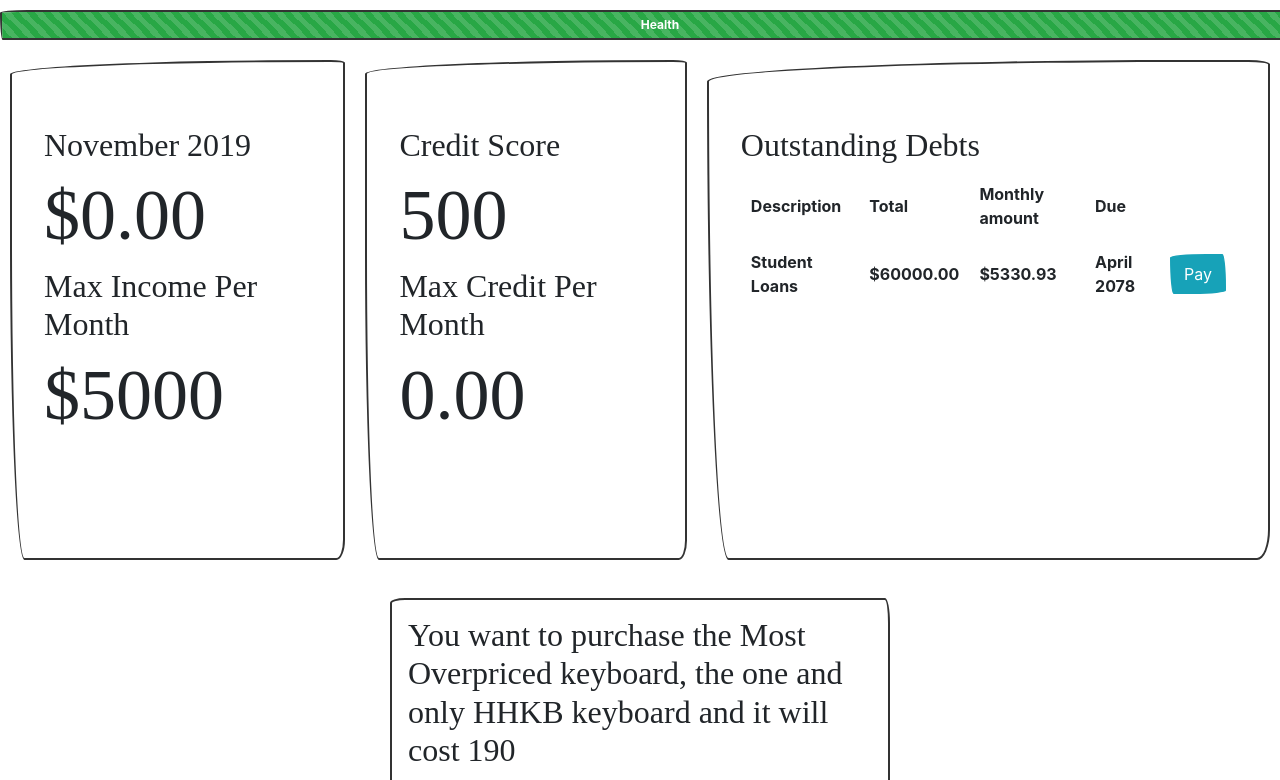
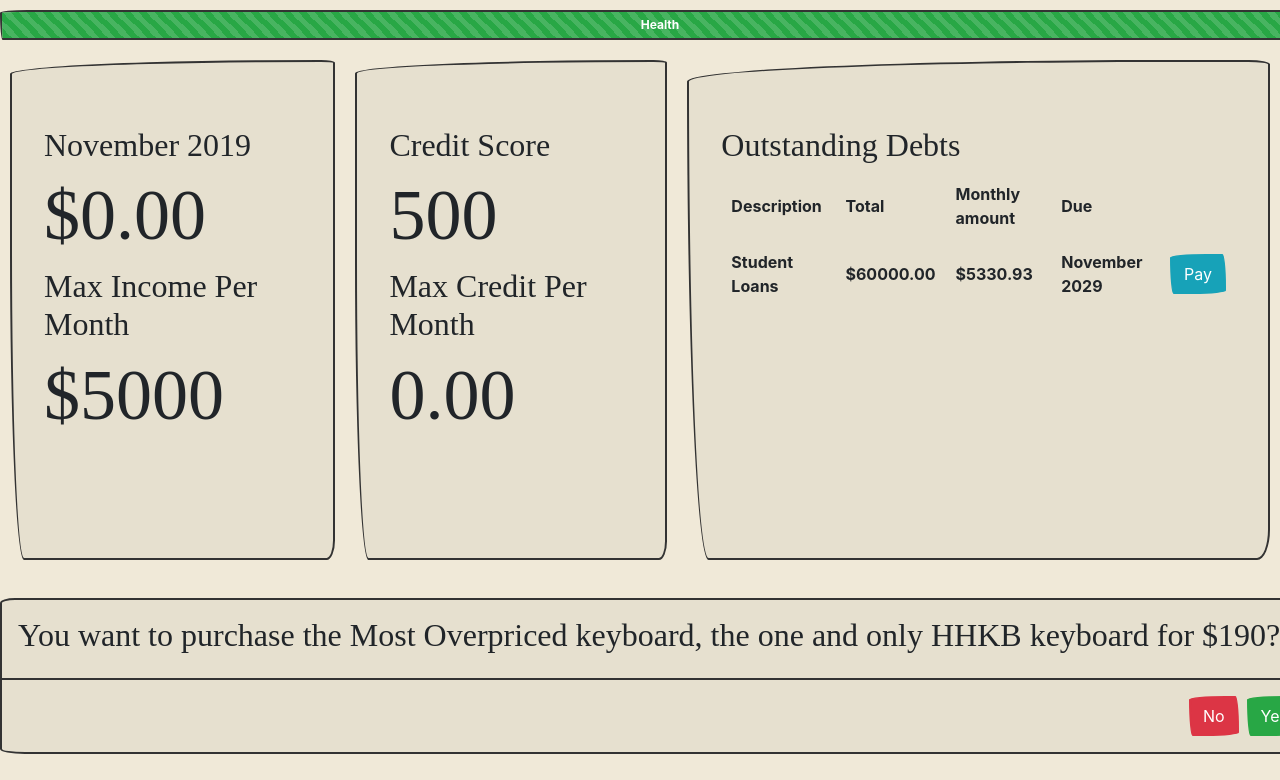
Before and after one commit to anthony-zhou/college-entrepreneur, a React (Create React App) app: page / in a window 1280 px wide. Shown: the top 780 px of the page. Built offline with nearby package versions, Linux system fonts and the light colour scheme; a web font is replaced by a local one.

Commit message:
Update background color

```diff
--- a/src/App.js
+++ b/src/App.js
@@ -11,15 +11,16 @@ import { generateKeyPairSync } from 'crypto';
 
 const APR = 1.01;
 const GRACE = 3;
+const COLOR = '#F0E9D8'
 
 class App extends React.Component {
   constructor(props) {
     super(props);
     var today = new Date();
-    this.state = {balance: 0, income: 5000, score: 500, debts: [new LongTermDebt("Student Loans", 60000, today.getMonth(), today.getFullYear())],
+    this.state = {balance: 0, income: 5000, score: 500, debts: [new LongTermDebt("Student Loans", 60000, today.getFullYear() + 10, today.getMonth())],
                   month: today.getMonth(), year: today.getFullYear(),
                   health: 100};
-    this.money = new Money();
+    document.body.style = 'background: ' + COLOR;
   }
 
   /**
--- a/src/Money.css
+++ b/src/Money.css
@@ -7,4 +7,9 @@ section {
 .jumbotron {
     margin: 10px;
     min-height: 500px;
+    background-color: #E6E0CF;
 }
+
+.td {
+    background-color: #E6E0CF;
+}
--- a/src/Money.js
+++ b/src/Money.js
@@ -1,5 +1,7 @@
 import React from 'react';
 import './Money.css';
+
+const COLOR = "#E6E0CF";
 
 /**
  * Stores the balance, credit score, and outstanding debts.
@@ -14,11 +16,11 @@ class Money extends React.Component {
       var date = new Date(debt.year, debt.month);
       return (
         <tr key={index} className="table-active">
-          <th scope="row">{description}</th>
-          <th>${parseFloat(cost * 100 / 100).toFixed(2)}</th>
-          <th>${parseFloat(monthlyPayment).toFixed(2)}</th>
-          <th>{date.toLocaleString('default', {month: 'long'}) + ' ' + date.getFullYear()}</th>
-          <th><button onClick={() => this.pay(debt)} type="button" className="btn btn-info">Pay</button></th>
+          <th style={{backgroundColor: COLOR}} scope="row">{description}</th>
+          <th style={{backgroundColor: COLOR}}>${parseFloat(cost * 100 / 100).toFixed(2)}</th>
+          <th style={{backgroundColor: COLOR}}>${parseFloat(monthlyPayment).toFixed(2)}</th>
+          <th style={{backgroundColor: COLOR}}>{date.toLocaleString('default', {month: 'long'}) + ' ' + date.getFullYear()}</th>
+          <th style={{backgroundColor: COLOR}}><button onClick={() => this.pay(debt)} type="button" className="btn btn-info">Pay</button></th>
         </tr>
       )
     });
@@ -60,13 +62,13 @@ class Money extends React.Component {
         </article>
         <article id="debt" className="jumbotron">
           <h2>Outstanding Debts</h2>
-          <table cellPadding="10">
+          <table className="table-striped" cellPadding="10">
             <thead>
               <tr>
-                <th scope="col">Description</th>
-                <th scope="col">Total</th>
-                <th scope="col">Monthly amount</th>
-                <th scope="col">Due</th>
+                <th style={{backgroundColor: COLOR}} scope="col">Description</th>
+                <th style={{backgroundColor: COLOR}} scope="col">Total</th>
+                <th style={{backgroundColor: COLOR}} scope="col">Monthly amount</th>
+                <th style={{backgroundColor: COLOR}} scope="col">Due</th>
               </tr>
             </thead>
             <tbody>
--- a/src/RandomEvent.js
+++ b/src/RandomEvent.js
@@ -1,6 +1,20 @@
 import React from 'react';
 import Event from './Event'
-const eventItems = ["PhoneMe Ultimate Extra OLED S Max", "SingingSam Galaxy Foldable", "Democratic Republic of Gamers 240hz Monitor", "Lazer LifeAdder Gaming Mouse", "Most Overpriced keyboard, the one and only HHKB keyboard", "very nice mug", "very nice fountain pen", "sketchy adapter", "avacado toast", "AlienWear Smart Laptop with Alexo Included", "Saturn V Lego Set", "amazing pikachonk plushie"];
+
+const eventItems = [
+					"PhoneMe Ultimate Extra OLED S Max",
+					"SingingSam Galaxy Foldable",
+					"Democratic Republic of Gamers 240hz Monitor",
+					"Lazer LifeAdder Gaming Mouse",
+					"Most Overpriced keyboard, the one and only HHKB keyboard",
+					"very nice mug",
+					"very nice fountain pen",
+					"sketchy adapter",
+					"avacado toast",
+					"AlienWear Smart Laptop with Alexo Included",
+					"Saturn V Lego Set",
+					"amazing pikachonk plushie",
+				   ];
 
 class RandomEvent {
 	constructor(){
@@ -25,7 +39,7 @@ class RandomEvent {
 		if(randomIndex == eventItems.length){
 			randomIndex -= 1;
 		}
-		return "You want to purchase the " + eventItems[randomIndex] + " and it will cost " + this.cost;
+		return "You want to purchase the " + eventItems[randomIndex] + " for $" + this.cost + "?";
 	}
 
 	static pullValue(){
--- a/src/World.css
+++ b/src/World.css
@@ -3,3 +3,11 @@ section {
     justify-content: center;
     align-items: center;
 }
+
+.modal-lg {
+    min-width: 1320px;
+}
+
+.modal-content {
+    background-color: #E6E0CF;
+}
--- a/src/World.js
+++ b/src/World.js
@@ -10,15 +10,14 @@ class World extends React.Component {
   render() {
     var e = RandomEvent.generate();
     return (
-  <div className="modal-dialog" role="document" mw-100 w-50>
+      <div className="modal-dialog modal-lg" role="document">
         <div className="modal-content">
           <div className="modal-body">
             <h2>{e.description}</h2>
-        <p>{e.cost}</p>
           </div>
           <div className="modal-footer">
+            <button type="button" className="btn btn-primary btn-danger" data-dismiss="modal">No</button>
             <button type="button" className="btn btn-primary btn-success">Yes</button>
-        <button type="button" className="btn btn-primary btn-danger" data-dismiss="modal">No</button>
         </div>
       </div>
     </div>
```
Lines whose indentation alone changed are shown as unchanged.
